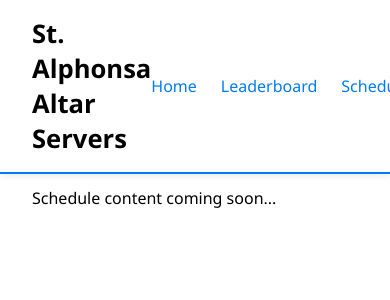
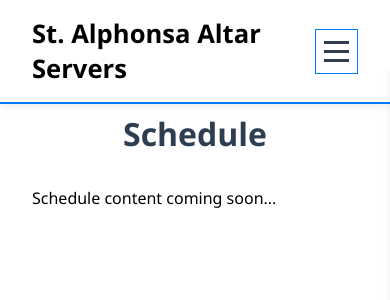
Before and after one commit to leon818c/sandbox, an Angular app: page /schedule in a window 390 px wide. Shown: the top 300 px of the page. Built offline with nearby package versions, Linux system fonts and the light colour scheme.

Commit message:
making it responsive

```diff
--- a/src/app/pages/admin/admin.component.html
+++ b/src/app/pages/admin/admin.component.html
@@ -50,7 +50,7 @@
   <button class="delete-btn" (click)="deleteSelectedServers()">Delete Selected</button>
 
   <h2>Leaderboard Management ({{ users.length }})</h2>
-  <div class="table-container">
+  <div class="table-container" style="overflow-x: auto;">
     <table class="user-table">
       <thead>
         <tr>
--- a/src/app/pages/homepage/homepage.component.scss
+++ b/src/app/pages/homepage/homepage.component.scss
@@ -110,3 +110,38 @@
   font-size: 0.95rem;
   opacity: 0.85;
 }
+
+@media (max-width: 768px) {
+  .nav {
+    padding: 1rem;
+  }
+
+  .logo {
+    font-size: 1.2rem;
+  }
+
+  .hero h1 {
+    font-size: 2.5rem;
+  }
+
+  .hero p {
+    font-size: 1rem;
+  }
+
+  .hero-overlay {
+    padding: 2rem;
+  }
+
+  .features {
+    padding: 2rem 1rem;
+  }
+
+  .feature-grid {
+    grid-template-columns: 1fr;
+    gap: 1.5rem;
+  }
+
+  .footer {
+    padding: 1.5rem 1rem;
+  }
+}
--- a/src/app/shared/header/header.component.html
+++ b/src/app/shared/header/header.component.html
@@ -1,11 +1,16 @@
 <header class="header">
   <nav class="nav">
     <div class="logo">St. Alphonsa Altar Servers</div>
-    <ul class="nav-links">
-      <li><a routerLink="/">Home</a></li>
-      <li><a routerLink="/leaderboard">Leaderboard</a></li>
-      <li><a routerLink="/schedule">Schedule</a></li>
-      <li><a routerLink="/admin">Admin</a></li>
+    <button class="mobile-menu-btn" (click)="toggleMobileMenu()">
+      <span></span>
+      <span></span>
+      <span></span>
+    </button>
+    <ul class="nav-links" [class.active]="isMobileMenuOpen">
+      <li><a routerLink="/" (click)="closeMobileMenu()">Home</a></li>
+      <li><a routerLink="/leaderboard" (click)="closeMobileMenu()">Leaderboard</a></li>
+      <li><a routerLink="/schedule" (click)="closeMobileMenu()">Schedule</a></li>
+      <li><a routerLink="/admin" (click)="closeMobileMenu()">Admin</a></li>
     </ul>
   </nav>
 </header>
--- a/src/app/shared/header/header.component.scss
+++ b/src/app/shared/header/header.component.scss
@@ -22,6 +22,23 @@
   color: #2c3e50;
 }
 
+.mobile-menu-btn {
+  display: none;
+  flex-direction: column;
+  background: none;
+  border: none;
+  cursor: pointer;
+  padding: 0.5rem;
+}
+
+.mobile-menu-btn span {
+  width: 25px;
+  height: 3px;
+  background: #2c3e50;
+  margin: 3px 0;
+  transition: 0.3s;
+}
+
 .nav-links {
   display: flex;
   list-style: none;
@@ -38,3 +55,37 @@
 .nav-links a:hover {
   color: #4a56e2;
 }
+
+@media (max-width: 768px) {
+  .mobile-menu-btn {
+    display: flex;
+  }
+
+  .nav-links {
+    position: fixed;
+    top: 70px;
+    right: -100%;
+    width: 100%;
+    height: calc(100vh - 70px);
+    background: #ffffff;
+    flex-direction: column;
+    justify-content: flex-start;
+    align-items: center;
+    padding-top: 2rem;
+    transition: right 0.3s ease;
+    box-shadow: 0 2px 8px rgba(0, 0, 0, 0.08);
+  }
+
+  .nav-links.active {
+    right: 0;
+  }
+
+  .nav-links li {
+    margin: 1rem 0;
+  }
+
+  .nav-links a {
+    font-size: 1.2rem;
+    padding: 1rem;
+  }
+}
--- a/src/app/shared/header/header.component.ts
+++ b/src/app/shared/header/header.component.ts
@@ -9,5 +9,13 @@
   styleUrl: './header.component.scss'
 })
 export class HeaderComponent {
+  isMobileMenuOpen = false;
 
+  toggleMobileMenu() {
+    this.isMobileMenuOpen = !this.isMobileMenuOpen;
+  }
+
+  closeMobileMenu() {
+    this.isMobileMenuOpen = false;
+  }
 }
```
